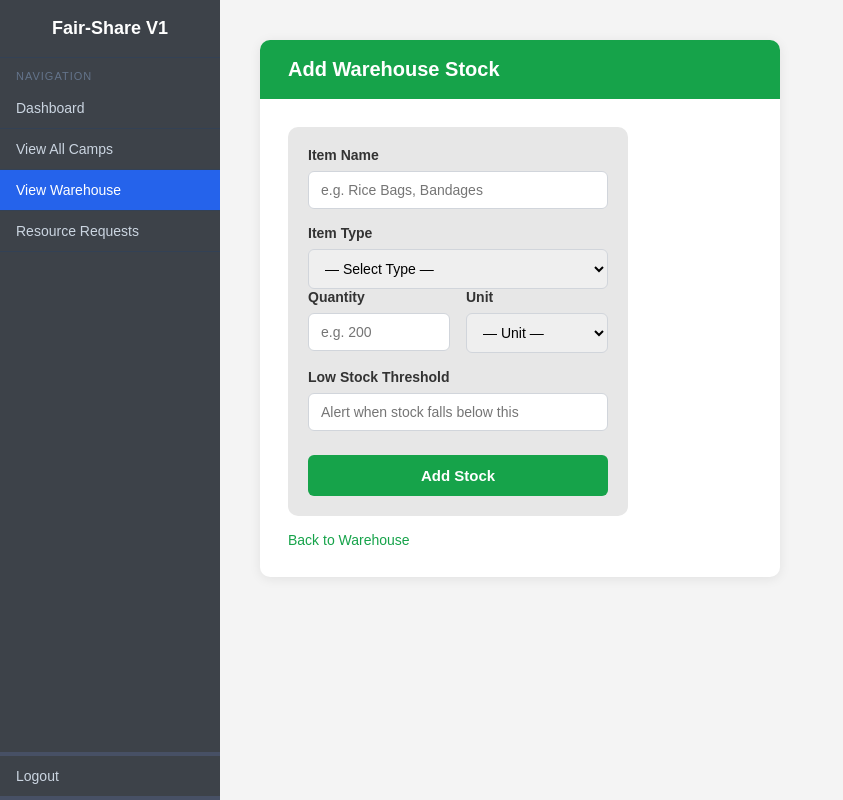
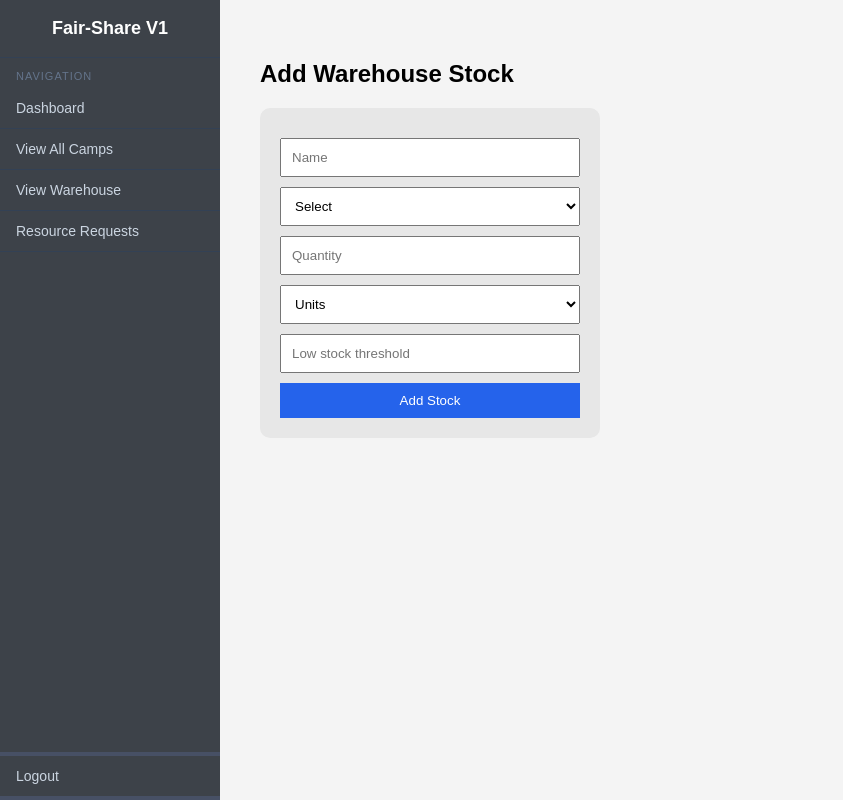
Before and after one commit to Vrutik-0/Fair-Share-Disaster_Relief_System, a Flask app: page /warehouse/add in a window 1280 px wide. Shown: the whole page, without its empty margins (0-843 px from the left). Run offline with Flask 3, Linux system fonts and the light colour scheme; the visitor is signed in with stand-in values (Sample User, id 1).

Commit message:
small final fixes 1

```diff
--- a/app.py
+++ b/app.py
@@ -8,19 +8,17 @@ from Algo.priority import rank_camps_greedy
 from Algo.knapsack import knapsack
 from Algo.routes import greedy_route
 
-
 #NGO Base Coord
 DEPOT_X = 500
 DEPOT_Y = 0
 
-
 def auto_approve_logic(request_id, cur):
-    # get request info
+
+    # get request info - what , how much , etc
     cur.execute("""
         SELECT item_type, quantity_needed, fulfilled_quantity, status
-        FROM requests
-        WHERE request_id = %s
-    """, (request_id,))
+        FROM requests WHERE request_id = %s
+        """, (request_id,))
 
     row = cur.fetchone()
     if not row:
@@ -36,63 +34,56 @@ def auto_approve_logic(request_id, cur):
 
     # get warehouse stock
     cur.execute("""
-        SELECT quantity
-        FROM warehouse_inventory
-        WHERE item_type = %s
-    """, (item_type,))
+        SELECT quantity FROM warehouse_inventory WHERE item_type = %s
+        """, (item_type,))
 
     stock_row = cur.fetchone()
     stock = stock_row[0] if stock_row else 0
 
-    # calculate allocation
+    # allocation
     alloc = min(stock, remaining)
 
     # Empty Stock
     if alloc <= 0:
         cur.execute("""
             UPDATE requests
-            SET status = 'pending',
-                admin_note = 'Insufficient warehouse stock',
-                last_updated = CURRENT_TIMESTAMP
-            WHERE request_id = %s
-        """, (request_id,))
+            SET status = 'pending', admin_note = 'Insufficient stock',
+            last_updated = CURRENT_TIMESTAMP WHERE request_id = %s
+            """, (request_id,))
         return
 
     # Partial or Full
 
     # record allocation
     cur.execute("""
-        INSERT INTO allocations (request_id, allocated_quantity)
-        VALUES (%s, %s)
-    """, (request_id, alloc))
+        INSERT INTO allocations (request_id, allocated_quantity) VALUES (%s, %s)
+        """, (request_id, alloc))
 
     # update warehouse stock
     cur.execute("""
-        UPDATE warehouse_inventory
-        SET quantity = quantity - %s,
-            updated_at = CURRENT_TIMESTAMP
-        WHERE item_type = %s
-    """, (alloc, item_type))
+        UPDATE warehouse_inventory SET quantity = quantity - %s,
+        updated_at = CURRENT_TIMESTAMP WHERE item_type = %s
+        """, (alloc, item_type))
 
     new_fulfilled = fulfilled + alloc
 
     # determine correct status
     if new_fulfilled >= needed:
         new_status = "approved"
-        note = "Request fully approved"
+        msg = "Request fully approved"
     else:
         new_status = "partially_approved"
-        note = "Request partially approved due to limited stock"
+        msg = "Request partially approved due to limited stock"
 
     # update request
     cur.execute("""
         UPDATE requests
         SET fulfilled_quantity = %s,
-            status = %s,
-            admin_note = %s,
-            last_updated = CURRENT_TIMESTAMP
+        status = %s,
+        admin_note = %s,
+        last_updated = CURRENT_TIMESTAMP
         WHERE request_id = %s
-    """, (new_fulfilled, new_status, note, request_id))
+    """, (new_fulfilled, new_status, msg, request_id))
 
 
 def calculate_urgency(total_population, injured_population):
@@ -101,8 +92,7 @@ def calculate_urgency(total_population, injured_population):
 
     score = (
         (injured_population / total_population) * 0.7
-        + (total_population / 1000) * 0.3
-    )
+        + (total_population / 1000) * 0.3 )
 
     return round(min(score, 1.0), 2)
 
@@ -110,14 +100,14 @@ def execution_locked():
     conn = get_db_connection()
     cur = conn.cursor()
     cur.execute("SELECT is_execution_live FROM system_state WHERE id = 1")
-    locked = cur.fetchone()[0]
-    cur.close()
-    conn.close()
-    return locked
-
+    chk = cur.fetchone()[0]
+    cur.close()
+    conn.close()
+    return chk
+
+#Insert a notification for a specific user.
 def notify(user_id, message, level='info', cur=None):
-    """Insert a notification for a specific user.
-    If a cursor is provided, use it (caller manages commit). Otherwise open a new connection."""
+
     if cur:
         cur.execute(
             "INSERT INTO notifications (user_id, message, level) VALUES (%s, %s, %s)",
@@ -134,9 +124,8 @@ def notify(user_id, message, level='info', cur=None):
         c.close()
         conn.close()
 
-
+# Notification for all users at same level/role
 def notify_role(role, message, level='info', cur=None):
-    """Send a notification to ALL users with a given role."""
     if cur:
         cur.execute("SELECT id FROM users WHERE role = %s", (role,))
         for row in cur.fetchall():
@@ -153,13 +142,13 @@ def notify_role(role, message, level='info', cur=None):
                 "INSERT INTO notifications (user_id, message, level) VALUES (%s, %s, %s)",
                 (row[0], message, level)
             )
+
         conn.commit()
         c.close()
         conn.close()
 
-
+# Check for low stock items and notify admin
 def check_low_stock(cur):
-    """Check warehouse for items at or below threshold and notify admins."""
     cur.execute("""
         SELECT item_type, quantity, low_stock_threshold
         FROM warehouse_inventory
@@ -167,7 +156,7 @@ def check_low_stock(cur):
     """)
     low_items = cur.fetchall()
     for item_type, qty, threshold in low_items:
-        notify_role('admin', f"⚠️ Low stock: {item_type} is at {qty} (threshold: {threshold})", 'danger', cur)
+        notify_role('admin', f" Low stock: {item_type} is at {qty} (threshold: {threshold})", 'danger', cur)
 
 
 app = Flask(__name__)
@@ -195,12 +184,11 @@ def signup():
                 """
                 INSERT INTO users (name, email, phone, role, password)
                 VALUES (%s, %s, %s, %s, %s)
-                """,
-                (name, email, phone, role, password)
+                """,(name, email, phone, role, password)
             )
 
             conn.commit()
-            flash("Account created successfully! Please login.", "success")
+            return redirect(url_for("login", msg="Account created successfully! Please login."))
 
         except Exception as e:
             conn.rollback()
@@ -254,7 +242,8 @@ def login():
             conn.close()
 
     error = request.args.get("error")
-    return render_template("login.html", error=error)
+    msg = request.args.get("msg")
+    return render_template("login.html", error=error, msg=msg)
 
 @app.route("/admin/dashboard")
 def adminBoard():
@@ -269,8 +258,7 @@ def adminBoard():
         COUNT(*) AS total_camps,
         COUNT(*) FILTER (WHERE urgency_score >= 0.7) AS critical_camps,
         COUNT(*) FILTER (WHERE urgency_score >= 0.4 AND urgency_score < 0.7) AS moderate_camps,
-        ROUND(AVG(urgency_score)::numeric, 2) AS avg_urgency
-    FROM camps
+        ROUND(AVG(urgency_score)::numeric, 2) AS avg_urgency FROM camps
     """)
 
     stats = cur.fetchone()
@@ -754,9 +742,9 @@ def discard_request():
     print("DISCARD FORM DATA:", request.form)
 
     raw_id = request.form.get("request_id", "").strip()
-    note = request.form.get("admin_note", "").strip()
-
-    if not raw_id.isdigit() or not note:
+    msg = request.form.get("admin_note", "").strip()
+
+    if not raw_id.isdigit() or not msg:
         print("INVALID DISCARD INPUT")
         return redirect(url_for("admin_requests"))
 
@@ -779,11 +767,11 @@ def discard_request():
             admin_note = %s,
             last_updated = CURRENT_TIMESTAMP
         WHERE request_id = %s
-    """, (note, request_id))
+    """, (msg, request_id))
 
     # Notify camp manager about discard
     if info and info[0]:
-        notify(info[0], f"Request discarded: {info[3]} {info[2]} for {info[1]} — Reason: {note}", 'danger', cur)
+        notify(info[0], f"Request discarded: {info[3]} {info[2]} for {info[1]} — Reason: {msg}", 'danger', cur)
 
     conn.commit()
     cur.close()
@@ -1032,7 +1020,7 @@ def assign_trucks():
                 WHERE ta.truck_id = %s
             """, (truck_id,))
             camp_names = [r[0] for r in cur.fetchall()]
-            notify(driver_id, f"🚚 You are assigned to {t_num} — Camps: {', '.join(camp_names)}", 'info', cur)
+            notify(driver_id, f"You are assigned to {t_num} — Camps: {', '.join(camp_names)}", 'info', cur)
 
     conn.commit()
     cur.close()
--- a/static/style.css
+++ b/static/style.css
@@ -87,6 +87,15 @@ body {
 .sidebar-notif-badge.hidden { display: none; }
 
 /*----------------------------------------------------------------------------------------*/
+
+
+.legend { padding: 10px; background: white; border: 1px solid #ccc;
+    margin: 10px 0; display: inline-block; }
+
+.legend-item { display: inline-block; margin-right: 15px; }
+
+.legend-color { display: inline-block; width: 12px; height: 12px; border-radius: 50%;
+    margin-right: 5px; }
 
 /* Page content */
 .page-content {
--- a/templates/login.html
+++ b/templates/login.html
@@ -22,6 +22,9 @@
 {% if error %}
 <script>alert("{{ error }}");</script>
 {% endif %}
+{% if msg %}
+<script>alert("{{ msg }}");</script>
+{% endif %}
 
 </body>
 </html>
--- a/templates/requests/admin_requests.html
+++ b/templates/requests/admin_requests.html
@@ -5,6 +5,7 @@
     <meta name="viewport" content="width=device-width, initial-scale=1.0">
     <title>Admin Requests</title>
     <link rel="stylesheet" href="{{ url_for('static', filename='style.css') }}">
+
     <style>
         form { width: 100%; max-width: 100%; background: none; padding: 0; }
         table { border-collapse: collapse; width: 100%; margin-top: 20px; }
@@ -55,6 +56,8 @@
     {% if requests %}
     <!-- Single form for Approve All -->
     <form method="POST" action="{{ url_for('approve_all_requests') }}" id="approveAllForm">
+
+        <!-- Work in Progress -->
         <!-- <button type="submit" class="btn btn-approve-all">Approve All</button> -->
 
         <table>
--- a/templates/signup.html
+++ b/templates/signup.html
@@ -4,7 +4,7 @@
     <title>Sign Up</title>
     <link rel="stylesheet" href="/static/style.css">
     <style>
-        body { display: flex; flex-direction: column; align-items: center; padding-top: 80px; }
+        body { display: flex; flex-direction: column; align-items: center; padding-top: 90px; }
     </style>
 </head>
 <body>
@@ -12,9 +12,10 @@
 <h2>Create Account</h2>
 
 <form method="POST">
+
     <input type="text" name="name" placeholder="Full Name" required>
     <input type="email" name="email" placeholder="Email" required>
-    <input type="text" name="phone" placeholder="Phone" minlength="10" maxlength="10" required>
+    <input type="tel" name="phone" placeholder="Phone" pattern="[1-9][0-9]{9}" required>
 
     <select name="role" required>
         <option value="admin">Admin</option>
--- a/templates/warehouse/add_inventory.html
+++ b/templates/warehouse/add_inventory.html
@@ -5,79 +5,6 @@
     <meta name="viewport" content="width=device-width, initial-scale=1.0">
     <link rel="stylesheet" href="{{ url_for('static', filename='style.css') }}">
     <title>Add Warehouse Stock</title>
-    <style>
-        .form-card {
-            background: #fff;
-            border-radius: 10px;
-            box-shadow: 0 2px 12px rgba(0,0,0,0.08);
-            max-width: 520px;
-            padding: 0;
-            overflow: hidden;
-        }
-        .form-card-header {
-            background: #16a34a;
-            color: #fff;
-            padding: 18px 28px;
-            font-size: 20px;
-            font-weight: 600;
-        }
-        .form-card-body {
-            padding: 28px;
-        }
-        .form-card-body label {
-            display: block;
-            font-weight: 600;
-            color: #333;
-            margin-bottom: 4px;
-            margin-top: 16px;
-            font-size: 14px;
-        }
-        .form-card-body label:first-child { margin-top: 0; }
-        .form-card-body input,
-        .form-card-body select {
-            width: 100%;
-            padding: 10px 12px;
-            border: 1px solid #d1d5db;
-            border-radius: 6px;
-            font-size: 14px;
-            margin-top: 4px;
-            box-sizing: border-box;
-            transition: border-color 0.2s;
-        }
-        .form-card-body input:focus,
-        .form-card-body select:focus {
-            outline: none;
-            border-color: #16a34a;
-            box-shadow: 0 0 0 3px rgba(22,163,74,0.1);
-        }
-        .form-row {
-            display: flex;
-            gap: 16px;
-        }
-        .form-row > div { flex: 1; }
-        .form-card-body button {
-            width: 100%;
-            padding: 12px;
-            background: #16a34a;
-            color: #fff;
-            border: none;
-            border-radius: 6px;
-            font-size: 15px;
-            font-weight: 600;
-            cursor: pointer;
-            margin-top: 24px;
-            transition: background 0.2s;
-        }
-        .form-card-body button:hover { background: #15803d; }
-        .back-link {
-            display: inline-block;
-            margin-top: 16px;
-            color: #16a34a;
-            text-decoration: none;
-            font-size: 14px;
-        }
-        .back-link:hover { text-decoration: underline; }
-    </style>
 </head>
 <body>
 
@@ -86,7 +13,7 @@
         <div class="sidebar-section-title">Navigation</div>
         <a href="{{ url_for('adminBoard') }}" class="sidebar-link">Dashboard</a>
         <a href="/camps" class="sidebar-link">View All Camps</a>
-        <a href="{{ url_for('warehouse_view') }}" class="sidebar-link active">View Warehouse</a>
+        <a href="{{ url_for('warehouse_view') }}" class="sidebar-link">View Warehouse</a>
         <a href="{{ url_for('admin_requests') }}" class="sidebar-link">Resource Requests</a>
         <div class="sidebar-bottom">
             <a href="/logout" class="sidebar-link">Logout</a>
@@ -94,47 +21,49 @@
     </div>
 
 <div class="page-content">
-        <div class="form-card">
-            <div class="form-card-header">Add Warehouse Stock</div>
-            <div class="form-card-body">
+    <h2>Add Warehouse Stock</h2>
+
     <form method="POST">
 
-                    <label>Item Name</label>
-                    <input name="item_name" placeholder="e.g. Rice Bags, Bandages">
-
-                    <label>Item Type</label>
+        <input
+            name="item_name"
+            placeholder="Name"
+        >
         <select name="item_type" required>
-                        <option value="">— Select Type —</option>
+            <option value="">Select</option>
             <option value="food">Food</option>
             <option value="water">Water</option>
             <option value="medicine-kit">Medicine Kit</option>
             <option value="other">Other</option>
         </select>
 
-                    <div class="form-row">
-                        <div>
-                            <label>Quantity</label>
-                            <input type="number" name="quantity" placeholder="e.g. 200" min="0" required>
-                        </div>
-                        <div>
-                            <label>Unit</label>
+        <input
+            type="number"
+            name="quantity"
+            placeholder="Quantity"
+            min="0"
+            required
+        >
         <select name="unit" required>
-                                <option value="">— Unit —</option>
+            <option value="">Units</option>
             <option value="kg">Kg</option>
             <option value="liter">Liter</option>
             <option value="units">Units</option>
         </select>
-                        </div>
-                    </div>
 
-                    <label>Low Stock Threshold</label>
-                    <input type="number" name="low_stock_threshold" placeholder="Alert when stock falls below this" min="0" required>
+        <input
+            type="number"
+            name="low_stock_threshold"
+            placeholder="Low stock threshold"
+            min="0"
+            required
+        >
 
         <button type="submit">Add Stock</button>
     </form>
-                <a href="{{ url_for('warehouse_view') }}" class="back-link">Back to Warehouse</a>
-            </div>
-        </div>
+
+    <br>
+   <!-- <a href="{{ url_for('warehouse_view') }}" class="btn">Back</a> -->
 </div>
 
 </body>
```
Also changed, not shown: syndata.sql (+112 -132 lines), templates/dashboard/admin.html (+12 -11 lines), templates/dashboard/camp_manager.html (+10 -0 lines), templates/dashboard/driver.html (+21 -19 lines), 1 other file. Lines whose indentation alone changed are shown as unchanged.
